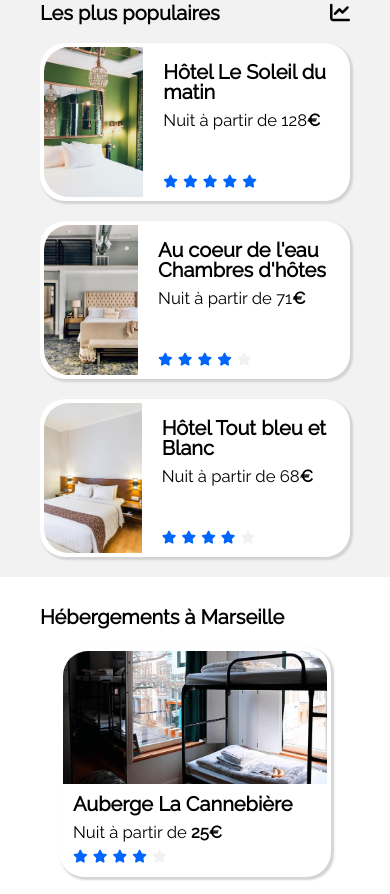
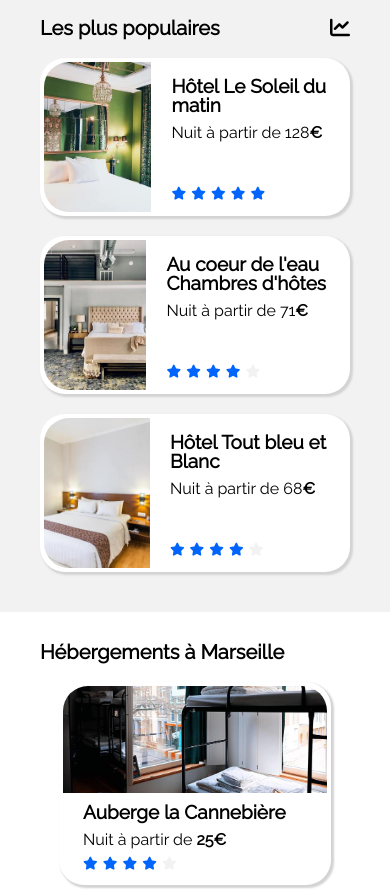
Before and after one commit to RpRun/RemyPaquier_2_28052021, a plain HTML site: page index.html in a window 390 px wide. Shown: the part 656-1550 px from the top of the page. Drawn offline with Linux system fonts and the light colour scheme.

Commit message:
font size h3

```diff
--- a/index.html
+++ b/index.html
@@ -89,7 +89,7 @@
                             <img class="aperçu" alt="image de chambre avec lit superposé"
                                 src="./images/hebergements/4_small/Auberge-la-cannebière.jpg" />
                             <div class="accomodation-by-rating-info">
-                                <h3>Auberge La Cannebière</h3>
+                                <h3>Auberge la Cannebière</h3>
 
                                 <p>Nuit à partir de <span class="euro-highlight">25€</span></p>
 
--- a/styles.css
+++ b/styles.css
@@ -287,8 +287,7 @@ a:active {
   transform: rotate(360deg);
 }
 
-.search-filters p
-{
+.search-filters p {
   font-weight: 900;
 }
 
@@ -427,6 +426,7 @@ footer {
   background-color: #fff;
   transition: 0.3s ease-in-out;
 }
+
 .card:hover {
   transform: scale(1.06);
 }
@@ -512,6 +512,7 @@ footer {
 .accomodation-info h3 {
   margin-top: 10px;
 }
+
 /*toujours probleme de padding, au coeur de leau pas aligné dans .accomodation-info quand on le retire.Justify content inoperant*/
 
 .accomodation-info .rating {
@@ -763,9 +764,11 @@ footer {
   .logo {
     left: 17px;
   }
+
   .header-nav ul {
     margin-top: 15px;
   }
+
   .search-filters ul {
     flex-wrap: wrap;
   }
@@ -976,6 +979,7 @@ footer {
 */
 
 @media screen and (max-width: 767px) {
+
   body {
     padding: 0;
   }
@@ -1021,20 +1025,22 @@ footer {
     border-top: none;
     margin: auto;
   }
-/* à modifier, tojours cadre bleu quand on click sur a.card*/
+
+  /* à modifier, tojours cadre bleu quand on click sur a.card*/
   .card:hover,
   .card:active {
     transform: scale(1.06);
     background-color: #fff;
   }
-  .card:visited
-  {
+
+  .card:visited {
     background-color: #fff;
     color: brown;
     text-decoration: coral;
-    box-shadow:green;
+    box-shadow: green;
   }
-/* à modifier, tojours cadre bleu quand on click sur a.card*/
+
+  /* à modifier, tojours cadre bleu quand on click sur a.card*/
   .nav-links {
     border-bottom: 3px solid #f2f2f2;
   }
@@ -1063,12 +1069,17 @@ footer {
   h1 {
     line-height: 1.2;
   }
+
+  #accomodation h3 {
+    font-size: 19px;
+  }
+
   .activities-by-town .card h3 {
 
     padding: 20px;
     font-size: smaller;
     font-weight: bolder;
-}
+  }
 
   .picture {
     border-radius: 25%;
@@ -1098,14 +1109,14 @@ footer {
   }
 
   #accomodation p {
-    font-size: smaller;
+    font-size: 16px;
   }
-  .rating
-  {
+
+  .rating {
     margin-top: -7px;
   }
-  .rating i
-  {
+
+  .rating i {
     font-size: small;
   }
 
@@ -1152,23 +1163,30 @@ footer {
     margin-right: auto;
   }
 
+  .footer-content {
+    margin-top: 5px;
+    margin-bottom: 5px;
+  }
+
   header,
   .town-accomodation,
   #activities {
     margin-left: auto;
     margin-right: auto;
   }
-  .accomodation-info
-  {
+
+  .accomodation-info {
     padding: 10px 20px;
   }
+
   .accomodation-info .rating {
     margin-top: 30px;
   }
 
   .most-pop {
     align-content: center;
-    padding-top: 20px;
+    padding-top: 35px;
+    padding-bottom: 20px;
     display: flex;
     flex-wrap: nowrap;
     align-items: center;
@@ -1182,7 +1200,6 @@ footer {
   }
 
   .img2 {
-
     height: 100%;
   }
 
@@ -1206,8 +1223,7 @@ footer {
     width: 100%;
   }
 
-  #activities
-  {
+  #activities {
     margin-top: 0;
   }
 
@@ -1257,12 +1273,14 @@ footer {
   .accomodation-by-rating {
     flex-wrap: wrap;
     margin-bottom: 8px;
+    padding-bottom: unset;
+
   }
 
   .activities-by-town .card,
   .accomodation-by-rating .card {
     width: auto;
-    height: 222px;
+    height: 195px;
   }
 
   .accomodation-by-rating .clickable-card {
@@ -1276,13 +1294,18 @@ footer {
     margin-right: auto;
   }
 
+  .accomodation-by-rating-info {
+
+    margin-left: 10px;
+  }
+
   .accomodation-by-rating .card img {
-    height: 60%;
+    height: 55%;
   }
 
   .clickable-card img {
     object-fit: cover;
-    height: 170px;
+    height: 70%;
     width: 100%;
   }
 
@@ -1298,7 +1321,7 @@ footer {
   .foot-page {
     flex-direction: column;
     flex-wrap: wrap;
-    padding-bottom: 30px;
+    padding-bottom: 50px;
   }
 
   .footer-ul {
```
